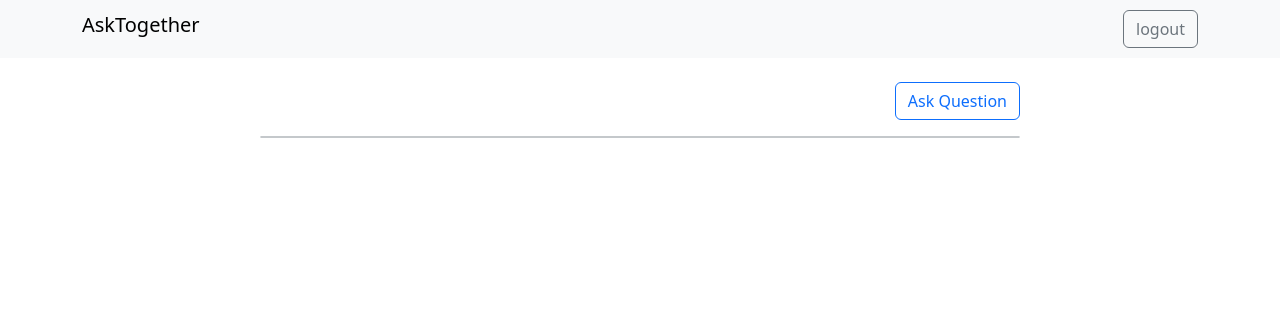
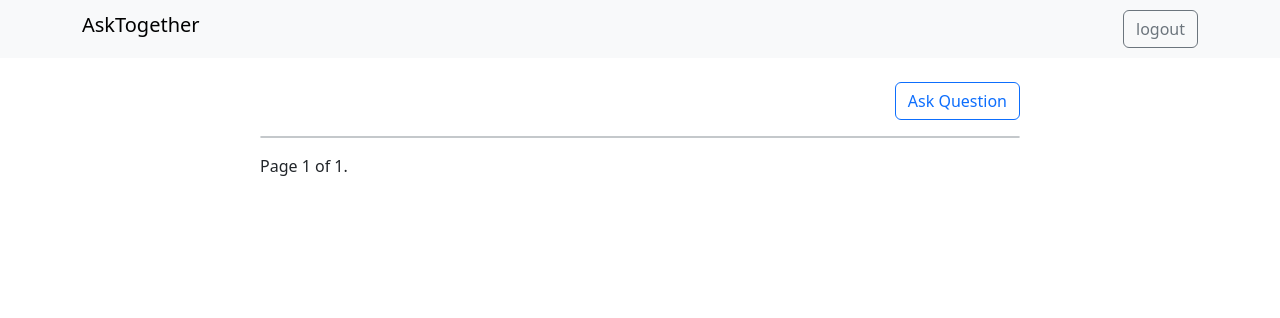
Before and after one commit to rajas19-ita/AskTogether, a Django app: page /asktogether/ in a window 1280 px wide. Shown: the top 318 px of the page. Run offline with Django 5.2, Linux system fonts and the light colour scheme; the visitor is signed in with stand-in values (Sample User, id 1); data that the repository does not hold is empty.

Commit message:
questions and answers basic pagination

```diff
--- a/ask_together/templates/ask_together/home.html
+++ b/ask_together/templates/ask_together/home.html
@@ -14,8 +14,8 @@
                         Ask Question
                     </a>
                 </div>
-                <div class="border border-secondary-subtle rounded">
-                    {% for question in questions %}
+                <div class="border border-secondary-subtle rounded mb-3">
+                    {% for question in page_obj %}
                         <div class="py-4  border-bottom d-flex flex-column">
                             <h3 class="px-4">
                                 <a href="{% url 'ask_together:question_detail' question.pk %}" class="text-primary text-decoration-none">
@@ -34,6 +34,23 @@
                         </div>
                     {% endfor%}
                 </div>
+                <div class="pagination">
+                    <span class="step-links">
+                        {% if page_obj.has_previous %}
+                            <a href="?page=1">&laquo; first</a>
+                            <a href="?page={{ page_obj.previous_page_number }}">previous</a>
+                        {% endif %}
+
+                        <span class="current">
+                            Page {{ page_obj.number }} of {{ page_obj.paginator.num_pages }}.
+                        </span>
+
+                        {% if page_obj.has_next %}
+                            <a href="?page={{ page_obj.next_page_number }}">next</a>
+                            <a href="?page={{ page_obj.paginator.num_pages }}">last &raquo;</a>
+                        {% endif %}
+                    </span>
+                </div>
             </div>
         </div>
     </main>
--- a/ask_together/views.py
+++ b/ask_together/views.py
@@ -7,6 +7,7 @@ from django.contrib.auth.mixins import LoginRequiredMixin
 from django.urls import reverse, reverse_lazy
 from .models import Question, MyUser
 from django.db.models import Sum
+from django.core.paginator import Paginator
 
 
 # Create your views here.
@@ -17,7 +18,13 @@ class HomePageView(LoginRequiredMixin,TemplateView):
 
     def get_context_data(self, **kwargs):
         context = super().get_context_data(**kwargs)
-        context["questions"] = Question.objects.all().order_by('-created_at')
+        questions = Question.objects.all().order_by('-created_at')
+
+        paginator = Paginator(questions, 5)
+        page_number = self.request.GET.get('page')
+        page_obj = paginator.get_page(page_number)
+
+        context['page_obj'] = page_obj
 
         return context
 
@@ -72,14 +79,18 @@ class QuestionDetailView(LoginRequiredMixin, DetailView):
 
         answers = object.answers.annotate(
             total_votes=Sum('votes__value')
-        )
+        ).order_by('-created_at')
 
-        for ans in answers:
+        paginator = Paginator(answers, 10)
+        page_number = self.request.GET.get('page')
+        page_obj = paginator.get_page(page_number)
+
+        for ans in page_obj:
             ans.total_votes = ans.total_votes or 0
             vote = ans.votes.filter(user=self.request.user).first()
             ans.user_vote = vote.value if vote else 0
 
-        context['answers'] = answers
+        context['answers'] = page_obj
 
         return context
 
```
Also changed, not shown: ask_together/templates/ask_together/question_detail.html (+35 -1 lines).
